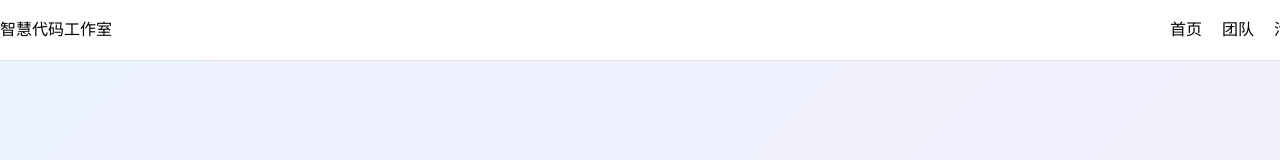
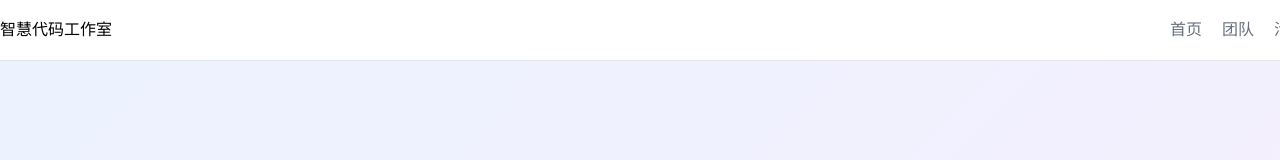
Before and after one commit to ExceptionSimple/vue-code-gzs, a Vue app: page / in a window 1280 px wide. Shown: the top 160 px of the page. Built offline with nearby package versions, Linux system fonts and the light colour scheme.

Commit message:
update: style

```diff
--- a/src/views/Layout/components/LayoutHeader.vue
+++ b/src/views/Layout/components/LayoutHeader.vue
@@ -34,7 +34,7 @@
 .header a {
   text-align: center;
   transition: color 0.2s;
-  color: var(--body-color);
+  color: var(--normal-text);
 }
 .header ul {
   /* display: flex; */
```
